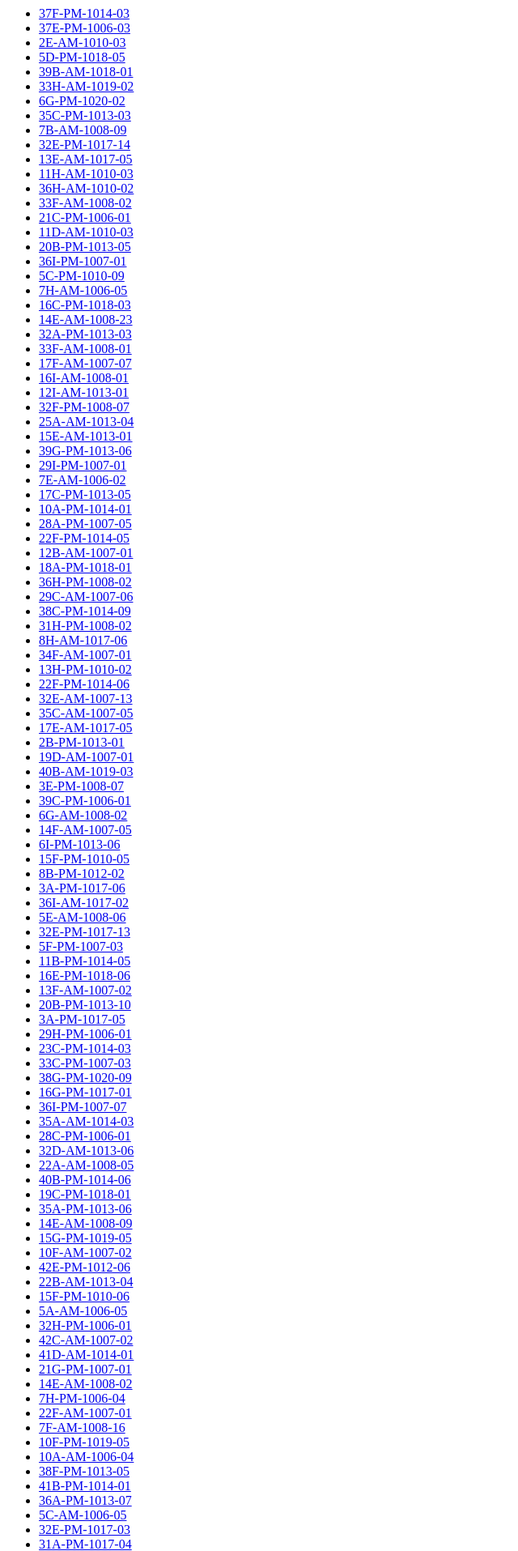
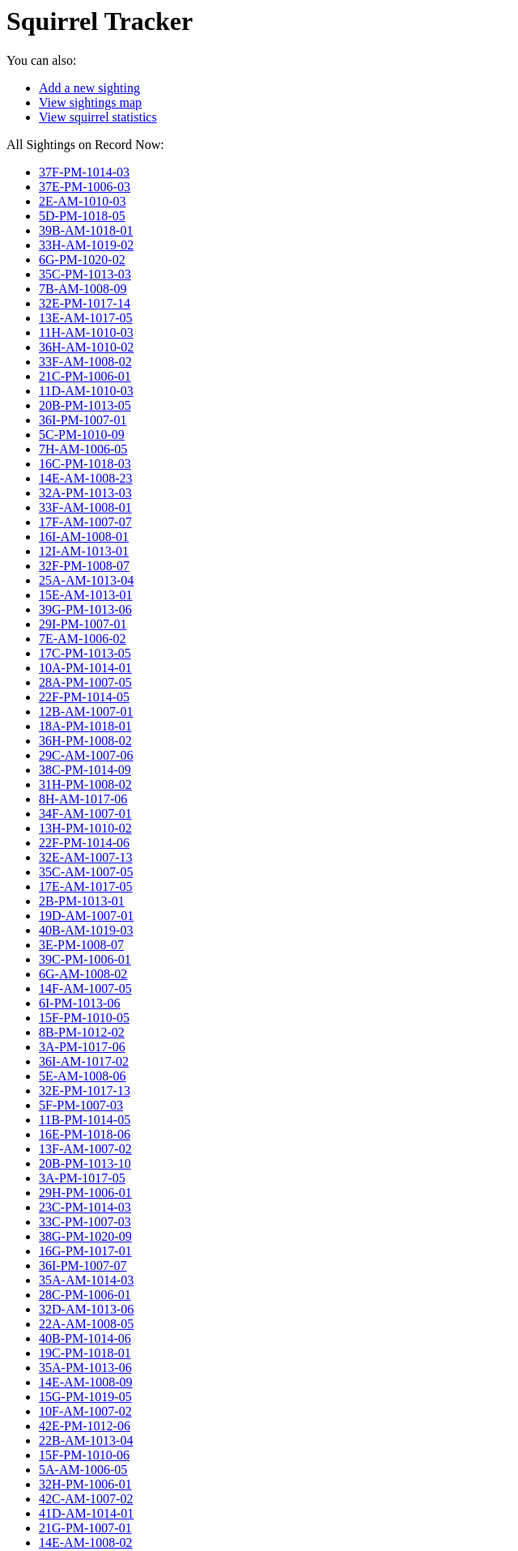
Before and after one commit to leyimai/toolsproject, a Django app: page /sightings/ in a window 1280 px wide. Shown: the top 1915 px of the page at 81% size, without its empty margins (0-640 px from the left). Run offline with Django 3.2, Linux system fonts and the light colour scheme; data comes from the database, SQL or seed files in the repository.

Commit message:
Update index and stats page and linked map,stats,add to index page

```diff
--- a/sightings/templates/sightings/index.html
+++ b/sightings/templates/sightings/index.html
@@ -1,3 +1,13 @@
+<h1> Squirrel Tracker </h1>
+
+<p>You can also: </p>
+
+<ul>
+	<li><a href="/sightings/add/"> Add a new sighting </a></li>
+	<li><a href="/map/"> View sightings map </a></li>
+	<li><a href="/sightings/stats/"> View squirrel statistics </a></li>
+</ul>
+<p3>All Sightings on Record Now:</p3>
 {% if latest_sighting_list %}
     <ul>
 	    {% for sighting in latest_sighting_list %}
--- a/sightings/views.py
+++ b/sightings/views.py
@@ -29,7 +29,20 @@ def add(request):
     return render(request, 'sightings/details.html', context)
 
 def stats(request):
-    return HttpResponse('Hi')
+    template = loader.get_template('sightings/stats.html')
+    total_number = Sighting.objects.all().count()
+    pm_shift = Sighting.objects.filter(shift='PM').count()
+    am_shift = Sighting.objects.filter(shift='AM').count()
+    num_of_adults = Sighting.objects.filter(age='Adult').count()
+    num_of_climbing = Sighting.objects.filter(climbing = True).count()
+    context = {
+            'total_number': total_number,
+            'pm_shift': pm_shift,
+            'am_shift': am_shift,
+            'num_of_adults': num_of_adults,
+            'num_of_climbing': num_of_climbing,
+            }
+    return HttpResponse(template.render(context, request))
 
 def details(request, unique_squirrel_id):
     sighting = Sighting.objects.get(unique_squirrel_id = unique_squirrel_id)
```
Also changed, not shown: sightings/templates/sightings/stats.html (added, +8 -0 lines).
